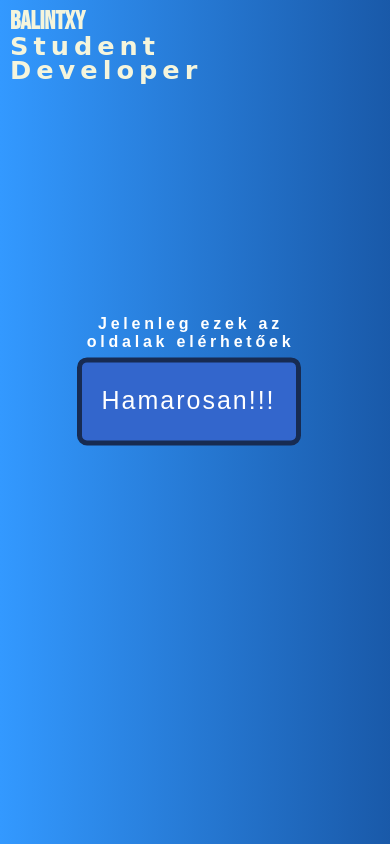
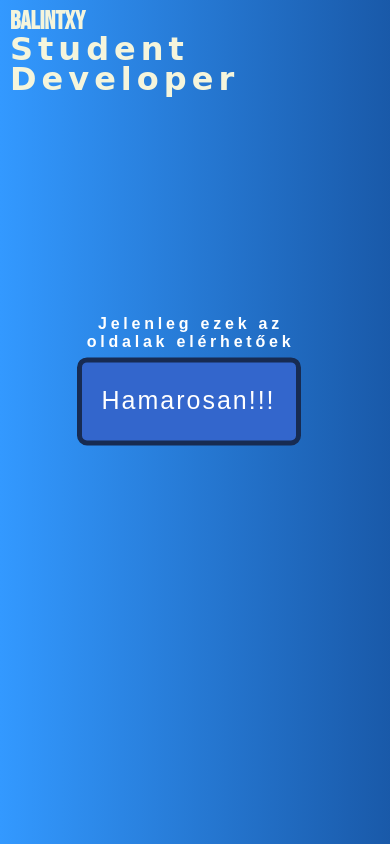
Before and after one commit to balintxy/balintxy, a plain HTML site: page index.html in a window 390 px wide. Drawn offline with Linux system fonts and the light colour scheme; a web font is replaced by a local one.

Commit message:
font-size

```diff
--- a/main.css
+++ b/main.css
@@ -168,6 +168,11 @@ a {
         margin: 10px;
     }
 
+    .text-outline {
+        font-size: 2rem;
+        line-height: 0.8cm;
+    }
+
     .main-content {
         position: absolute;
         top: 50%;
```
